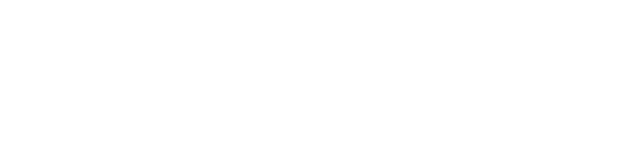
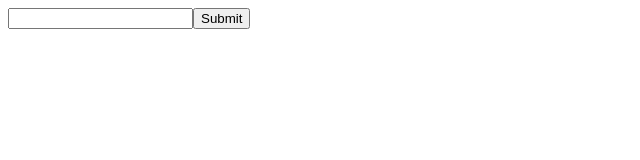
Before and after one commit to bennie/conbadge-drinking-game, a plain HTML site: page index.html in a window 1280 px wide. Shown: the whole page, without its empty margins (0-640 px from the left). Drawn offline with Linux system fonts and the light colour scheme.

Commit message:
Basic drinking is started

```diff
--- a/index.html
+++ b/index.html
@@ -1,4 +1,4 @@
 <html><head><title>The Furry Con Badge Drinking Game</title></head>
-<body bgcolor="#FFF">
-
-</body></html>
+<body bgcolor="#FFF"><form action="drinking.cgi">
+<input type="text" name="badgename" /><input type="submit" label="DRINK!" />
+</form></body></html>
```
Also changed, not shown: 1 other file.
